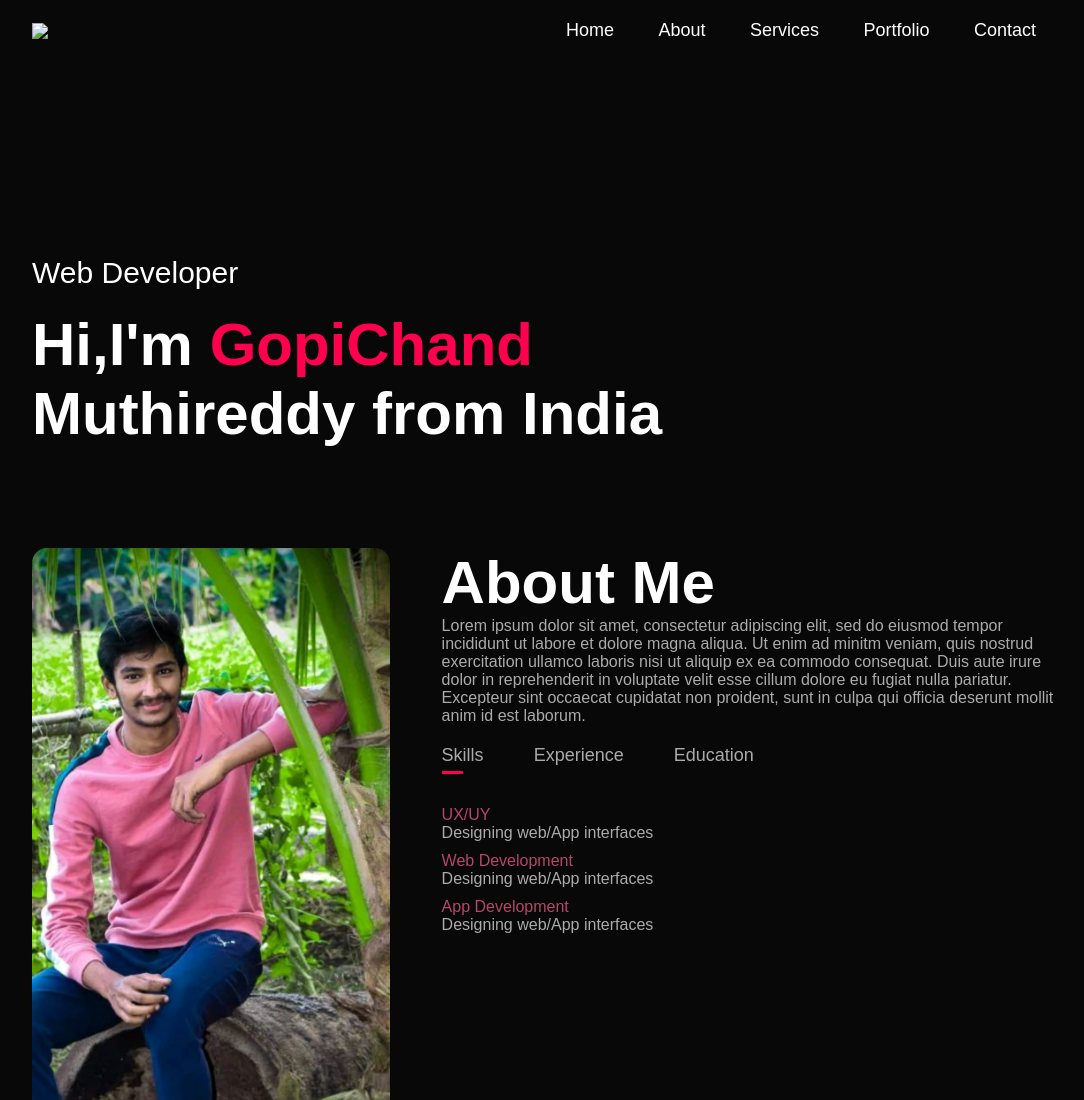
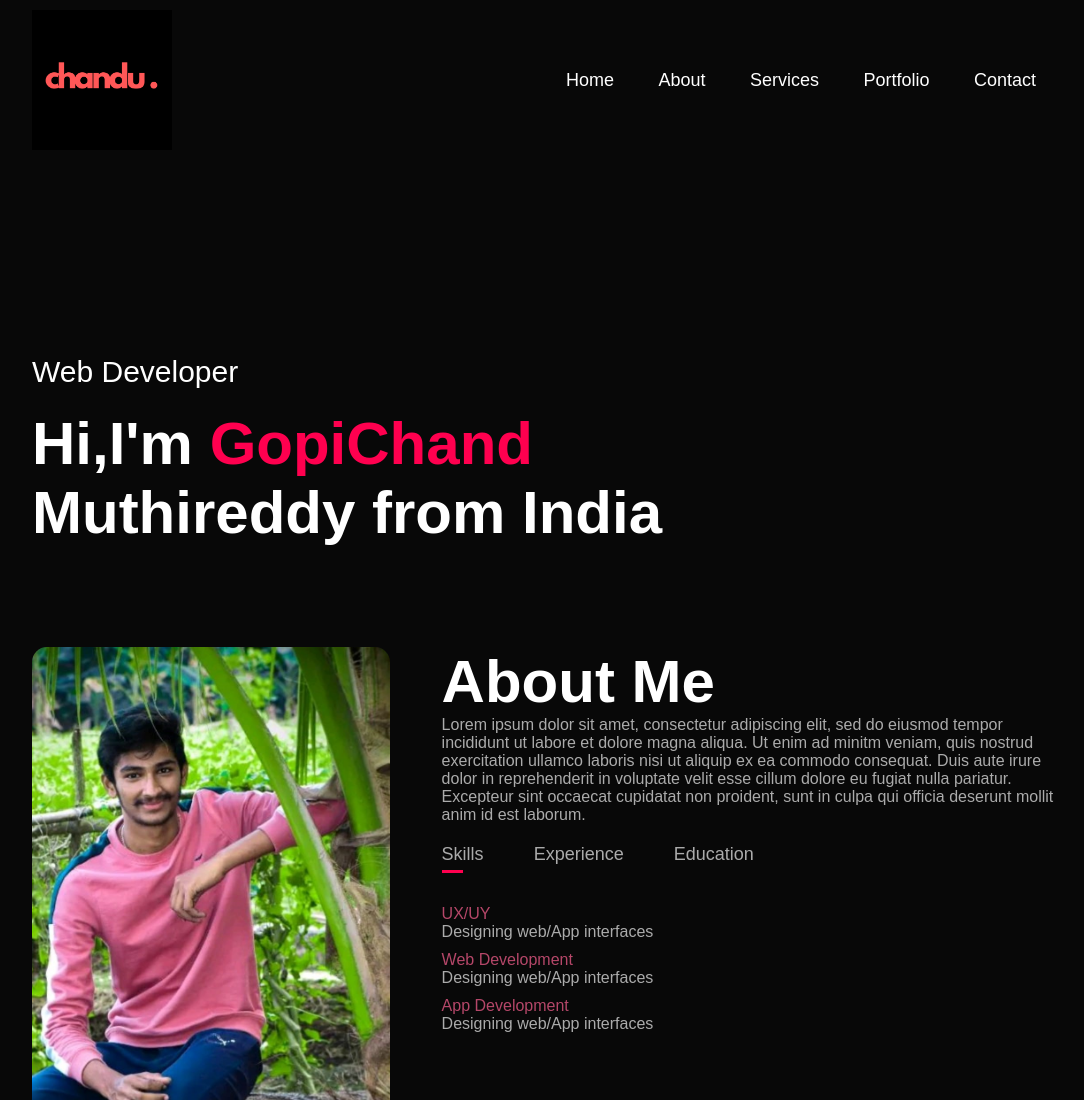
Before and after one commit to Chandunaidu-08/portfolio, a plain HTML site: page index.html in a window 1280 px wide. Shown: the top 1100 px of the page, without its empty margins (96-1180 px from the left). Drawn offline with Linux system fonts and the light colour scheme.

Commit message:
Update index.html

```diff
--- a/index.html
+++ b/index.html
@@ -10,7 +10,7 @@
   <body>
     <div class="container">
       <nav><!------------------change logo --------------------->
-        <img src="C:\Users\harsh\OneDrive\Pictures\portfolio\HK-Round-LOGO.png" class="logo">
+        <img src="LOGO (3).png" class="logo">
         <ul id="sidemenu">
           <li><a href="#">Home</a></li>
           <li><a href="#about">About</a></li>
```
